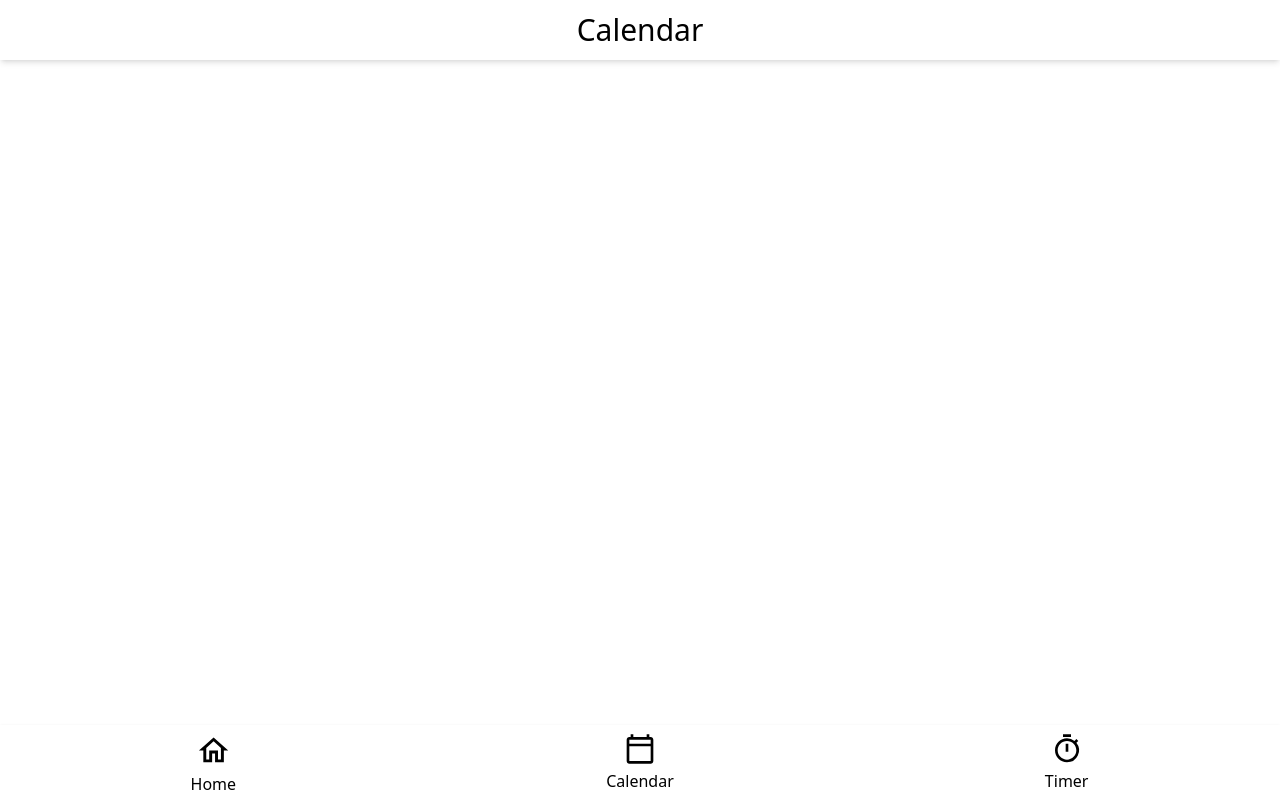
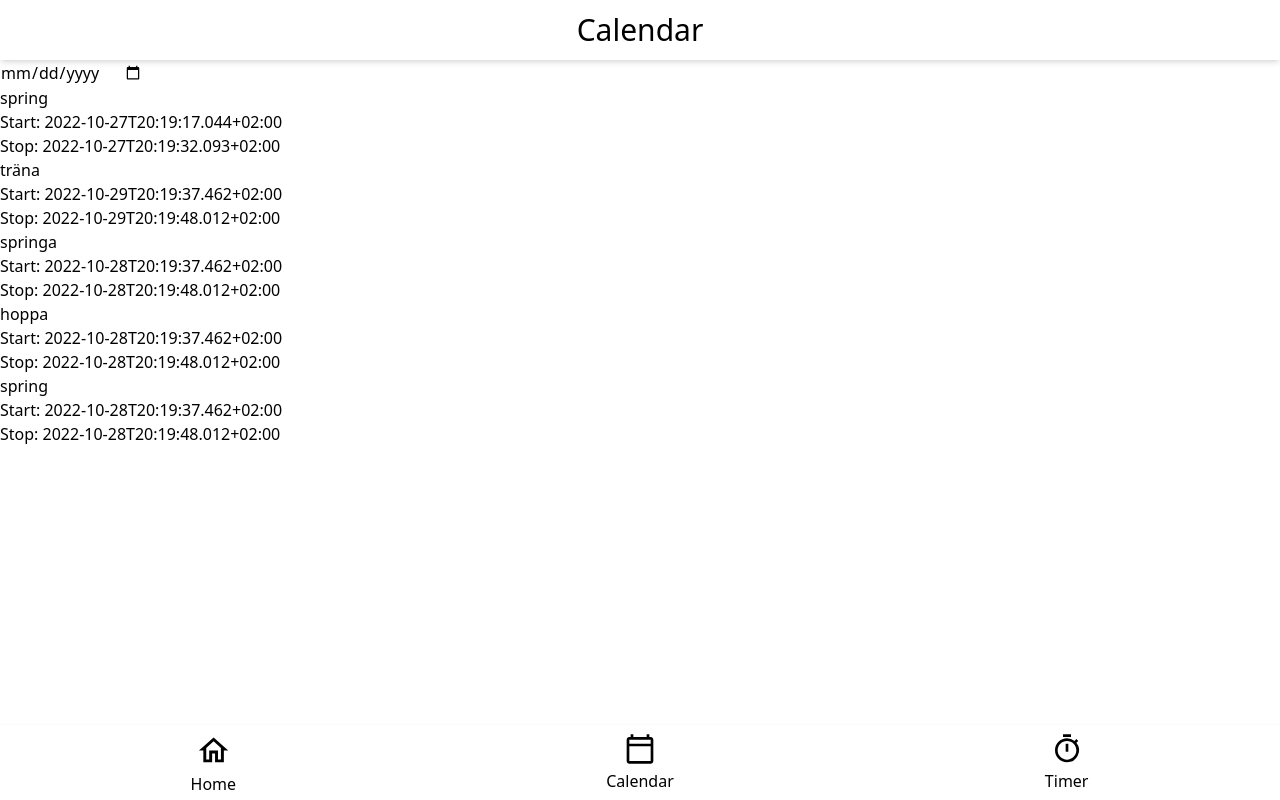
Before and after one commit to Binnaz-CME/tasks-and-time-tracking-app, a React (Vite) app: page /calendar in a window 1280 px wide. Built offline with nearby package versions, Linux system fonts and the light colour scheme; data requests are answered from the project's data file.

Commit message:
Add calendar

```diff
--- a/db.json
+++ b/db.json
@@ -48,6 +48,40 @@
     }
   ],
   "timelogs": [
-
+    {
+      "start": "2022-10-27T20:19:17.044+02:00",
+      "stop": "2022-10-27T20:19:32.093+02:00",
+      "name": "spring",
+      "taskId": "3",
+      "id": 1
+    },
+    {
+      "start": "2022-10-29T20:19:37.462+02:00",
+      "stop": "2022-10-29T20:19:48.012+02:00",
+      "name": "träna",
+      "taskId": "3",
+      "id": 2
+    },
+    {
+      "start": "2022-10-28T20:19:37.462+02:00",
+      "stop": "2022-10-28T20:19:48.012+02:00",
+      "name": "springa",
+      "taskId": "3",
+      "id": 3
+    },
+    {
+      "start": "2022-10-28T20:19:37.462+02:00",
+      "stop": "2022-10-28T20:19:48.012+02:00",
+      "name": "hoppa",
+      "taskId": "3",
+      "id": 4
+    },
+    {
+      "start": "2022-10-28T20:19:37.462+02:00",
+      "stop": "2022-10-28T20:19:48.012+02:00",
+      "name": "spring",
+      "taskId": "3",
+      "id": 5
+    }
   ]
 }
--- a/src/context/TasksContext.jsx
+++ b/src/context/TasksContext.jsx
@@ -20,7 +20,6 @@ export function TasksProvider({ children }) {
         type: "initialize",
         payload: initial,
       });
-      console.log(initial)
     }
     data();
   }, []);
--- a/src/pages/Calendar.jsx
+++ b/src/pages/Calendar.jsx
@@ -1,11 +1,66 @@
-import React from "react";
+import React, { useEffect, useState, useMemo } from "react";
 import Header from "../components/Header";
 import Nav from "../components/Nav";
+import { getTimelogs } from "../api";
 
 function Calendar() {
+  const [timelogs, setTimelogs] = useState([]);
+  const [date, setDate] = useState("");
+  const [modified, setModified] = useState(false);
+
+  function handleChange(e) {
+    const date = e.target.value;
+    setDate(date);
+    if (modified) return;
+    modifyTimelogs();
+  }
+
+  function modifyTimelogs() {
+    const newTimelog = timelogs.map((task) => {
+      const startDate = task.start.substring(0, 10);
+      const stopDate = task.stop.substring(0, 10);
+      const startTime = task.start.substring(11, 19);
+      const stopTime = task.start.substring(11, 19);
+      setModified(true);
+      return {
+        ...task,
+        start: `${startDate}, ${startTime}`,
+        stop: `${stopDate}, ${stopTime}`,
+      };
+    });
+
+    setTimelogs(newTimelog);
+  }
+
+  const filtered = useMemo(() => {
+    const filteredTimelogs = timelogs.filter((task) => {
+      return task.start.includes(date);
+    });
+    return filteredTimelogs;
+  }, [timelogs, date]);
+
+  useEffect(() => {
+    getTimelogs().then((res) => {
+      setTimelogs(res);
+    });
+  }, []);
+
   return (
     <div>
       <Header title="Calendar" />
+      <input type="date" value={date} onChange={handleChange} />
+
+      {filtered.map((task) => {
+        console.log(task);
+        return (
+          <div key={task.id}>
+            <p>{task.name}</p>
+            <p>Start: {task.start}</p>
+            <p>Stop: {task.stop}</p>
+          </div>
+        );
+      })}
+
       <Nav />
     </div>
   );
--- a/src/pages/TimerPage.jsx
+++ b/src/pages/TimerPage.jsx
@@ -22,7 +22,7 @@ function TimerPage() {
     setStartTime(DateTime.now());
     const startTimestamp = DateTime.now().toISO();
     const start = DateTime.now(startTimestamp).toLocaleString(
-      DateTime.TIME_24_WITH_SECONDS
+      DateTime.DATETIME_SHORT
     );
 
     setTime({ start, ...time });
@@ -33,7 +33,7 @@ function TimerPage() {
 
     const stopTimestamp = DateTime.now().toISO();
     const stop = DateTime.now(stopTimestamp).toLocaleString(
-      DateTime.TIME_24_WITH_SECONDS
+      DateTime.DATETIME_SHORT
     );
 
     setTime({ stop });
```
